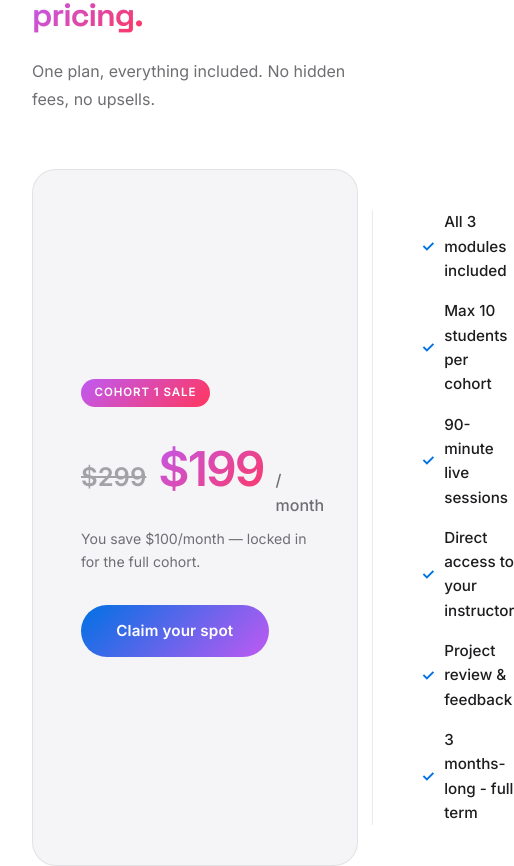
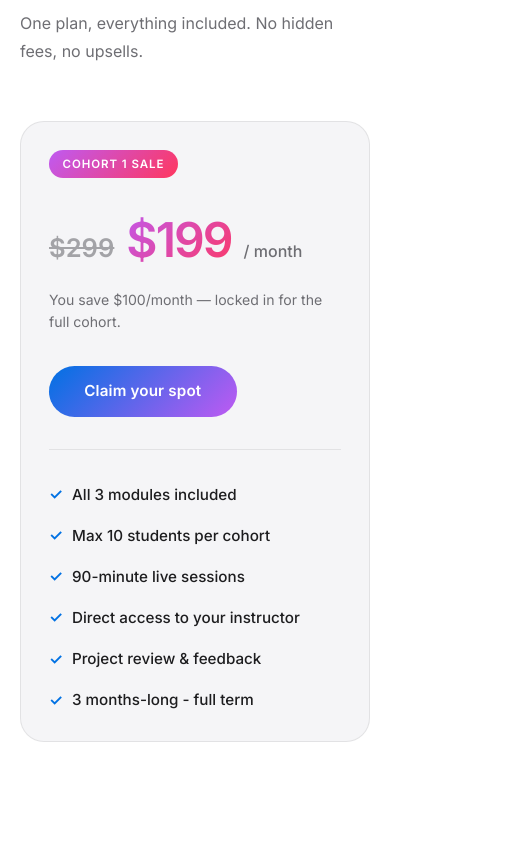
Before and after one commit to ruslan-akhm/academy, a React (Vite) app: page / in a window 390 px wide. Shown: the part 7224-8090 px from the top of the page, 514 px wide, since content can reach past the window. Built offline with nearby package versions, Linux system fonts and the light colour scheme; no server answers.

Commit message:
upd mobile view

```diff
--- a/src/App.css
+++ b/src/App.css
@@ -1210,6 +1210,16 @@
         grid-template-columns: 1fr;
         gap: 3rem;
     }
+    .pricing-card {
+        grid-template-columns: 1fr;
+        gap: 2rem;
+    }
+    .pricing-card-right {
+        border-left: none;
+        border-top: 1px solid var(--card-border);
+        padding-left: 0;
+        padding-top: 2rem;
+    }
 }
 @media (max-width: 600px) {
     .nav-cta {
@@ -1254,6 +1264,17 @@
     .how-step {
         padding: 1rem;
     }
+    .pricing-section {
+        padding: 5rem 1.25rem;
+    }
+    .pricing-card {
+        padding: 1.75rem;
+    }
+    .pricing-total {
+        flex-direction: column;
+        align-items: flex-start;
+        gap: 0.4rem;
+    }
     .enrol,
     .enrol-inner,
     .enrol-form {
```
